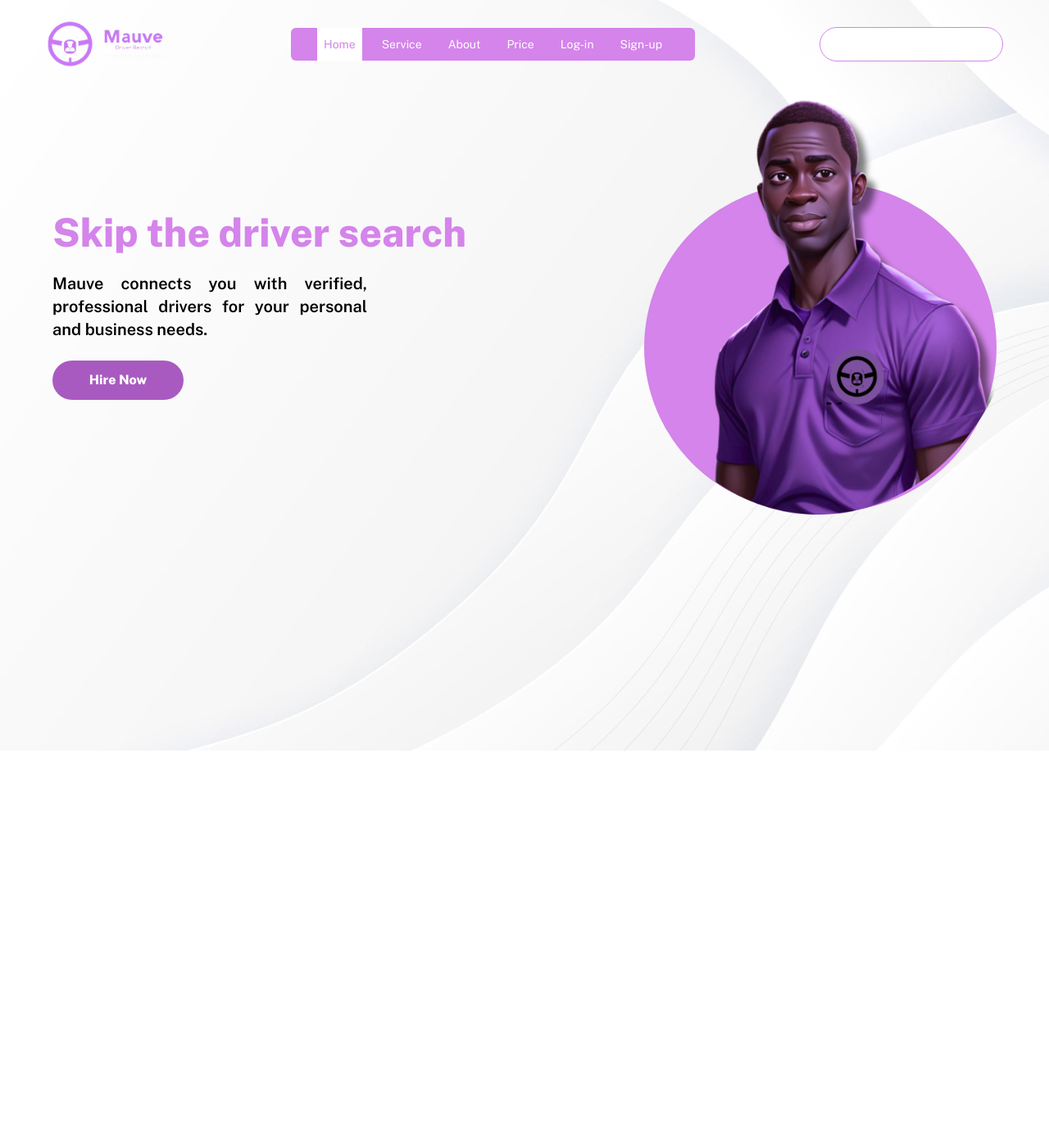
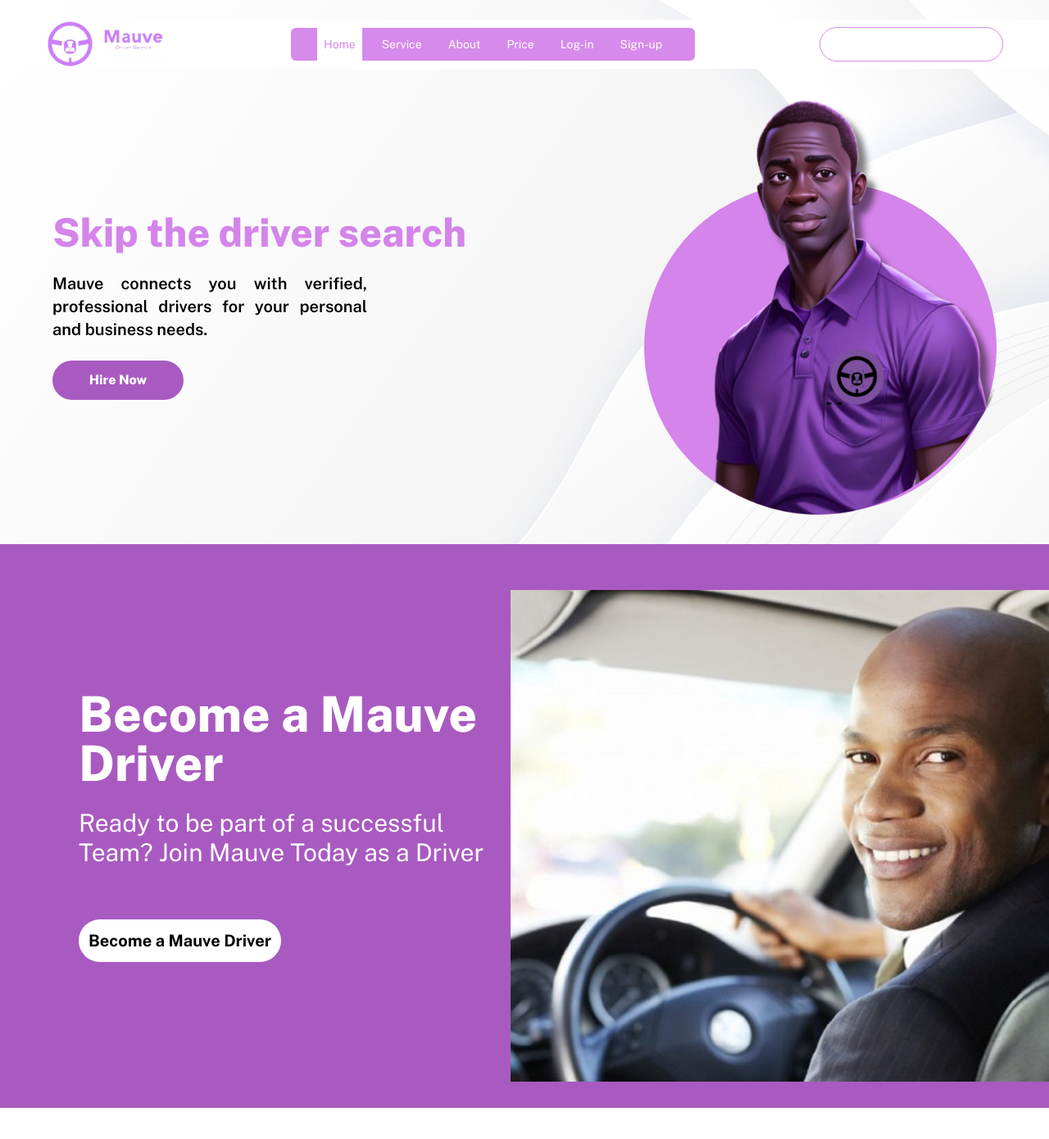
Before and after one commit to Ameneterh/mauve-dr, a React (Vite) app: page / in a window 1280 px wide. Shown: the whole page at 82% size. Before the commit the page ends 924 px from the top, so only its background shows below. Built offline with nearby package versions, Linux system fonts and the light colour scheme.

Commit message:
complete CTA on landing page ui

```diff
--- a/src/Components/HeaderComponent.jsx
+++ b/src/Components/HeaderComponent.jsx
@@ -11,7 +11,7 @@ export default function HeaderComponent() {
   const [menuVisible, setMenuVisible] = useState(false);
 
   return (
-    <div className="max-w-7xl mx-auto mt-4 lg:mt-6 px-3 lg:px-14 flex gap-4 lg:gap-12 items-center justify-between z-50 sticky top-0">
+    <div className="max-w-7xl mx-auto mt-4 lg:mt-6 px-3 lg:px-14 flex gap-4 lg:gap-12 items-center justify-between z-50 sticky top-0 bg-white opacity-95">
       <Link to="/">
         <img
           src="/mauve_logo.png"
--- a/src/Pages/HomePage.jsx
+++ b/src/Pages/HomePage.jsx
@@ -1,10 +1,30 @@
 import React from "react";
 import HeroComponent from "../Components/HeroComponent";
+import { Link } from "react-router-dom";
 
 export default function HomePage() {
   return (
     <div className="min-h-screen">
       <HeroComponent />
+
+      {/* second section */}
+      <div className="flex flex-col md:flex-row items-center bg-[#A95AC0] w-full my-10 pl-2 lg:pl-24 py-2 lg:py-8">
+        <div className="flex flex-col gap-6 w-full lg:w-1/2">
+          <h1 className="text-3xl lg:text-6xl text-white font-extrabold">
+            Become a Mauve Driver
+          </h1>
+          <p className="text-2xl lg:text-3xl text-white">
+            Ready to be part of a successful Team? Join Mauve Today as a Driver
+          </p>
+          <Link
+            to="#"
+            className="bg-white rounded-full w-fit px-3 py-3 text-xl font-bold mt-2 lg:mt-10"
+          >
+            Become a Mauve Driver
+          </Link>
+        </div>
+        <img src="/home-2.png" alt="driver image" className="mt-6 -ml-2" />
+      </div>
     </div>
   );
 }
```
Also changed, not shown: public/home-2.png (added).
